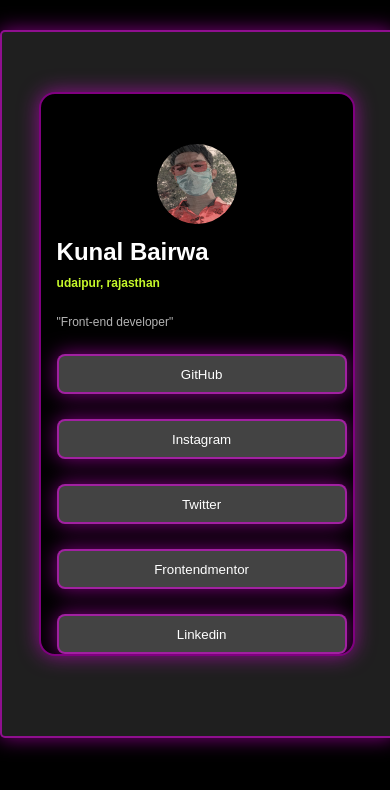
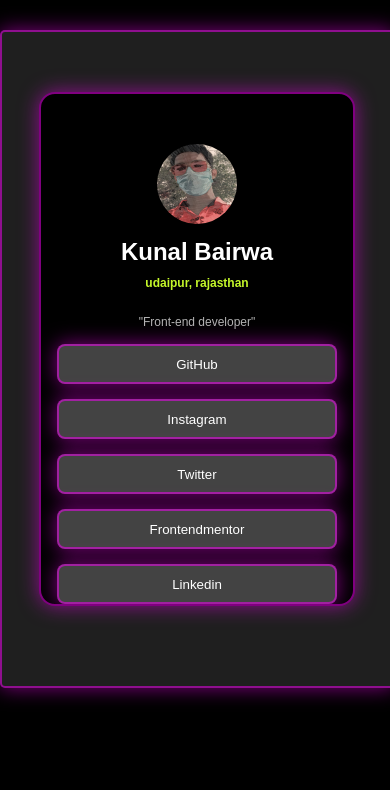
Before and after one commit to kunalbairwa/calciulator, a plain HTML site: page index.html in a window 390 px wide. Drawn offline with Linux system fonts and the light colour scheme.

Commit message:
Update style.css

```diff
--- a/style.css
+++ b/style.css
@@ -118,3 +118,33 @@ button:active{
         margin-right: 5%; /* Adjust margin for smaller screens */
     }
 }
+
+@media only screen and (max-width: 600px) {
+    .container {
+        width: 100%; /* Take full width */
+        height: auto; /* Adjust height automatically */
+    }
+
+    .main {
+        margin: 30px auto; /* Adjust margin for smaller screens */
+        width: 80%; /* Adjust width for smaller screens */
+        height: auto; /* Adjust height automatically */
+    }
+
+    .main img {
+        margin-left: 50%; /* Center the image */
+        transform: translateX(-50%); /* Center the image horizontally */
+    }
+
+    h2, h3, p, button {
+        margin-left: 5%; /* Adjust margin for smaller screens */
+        margin-right: 5%; /* Adjust margin for smaller screens */
+        text-align: center; /* Center align text */
+    }
+
+    button {
+        width: 90%; /* Adjusted width for smaller screens */
+        margin-left: 5%; /* Adjusted margin for smaller screens */
+        margin-top: 15px; /* Adjusted margin for smaller screens */
+    }
+}
```
